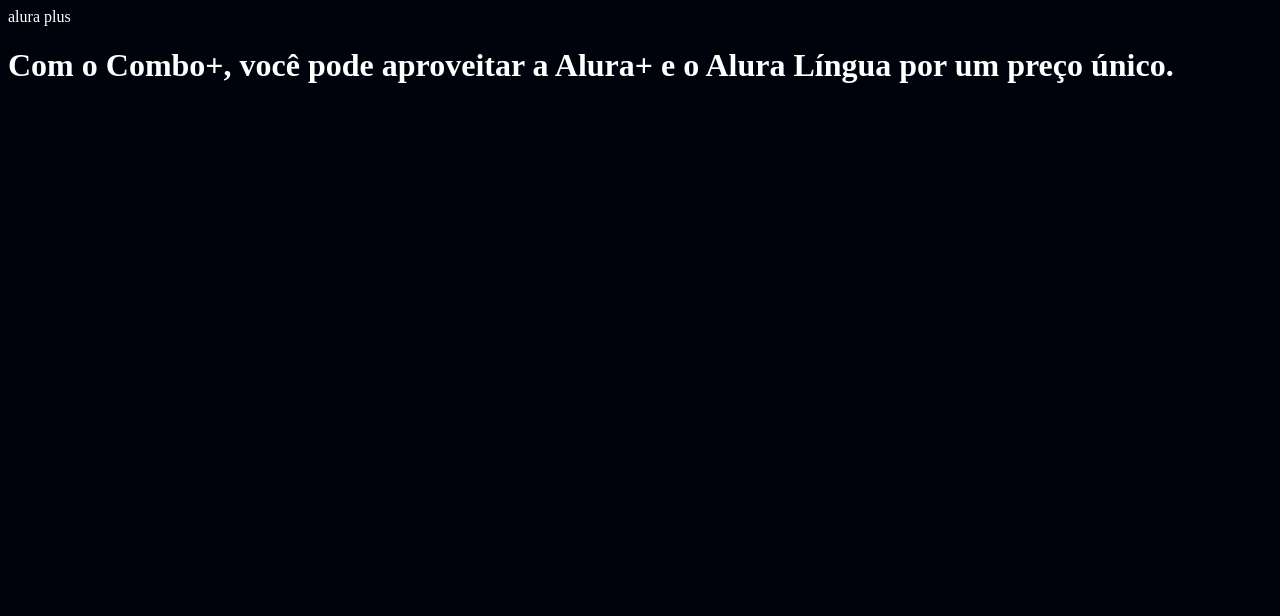
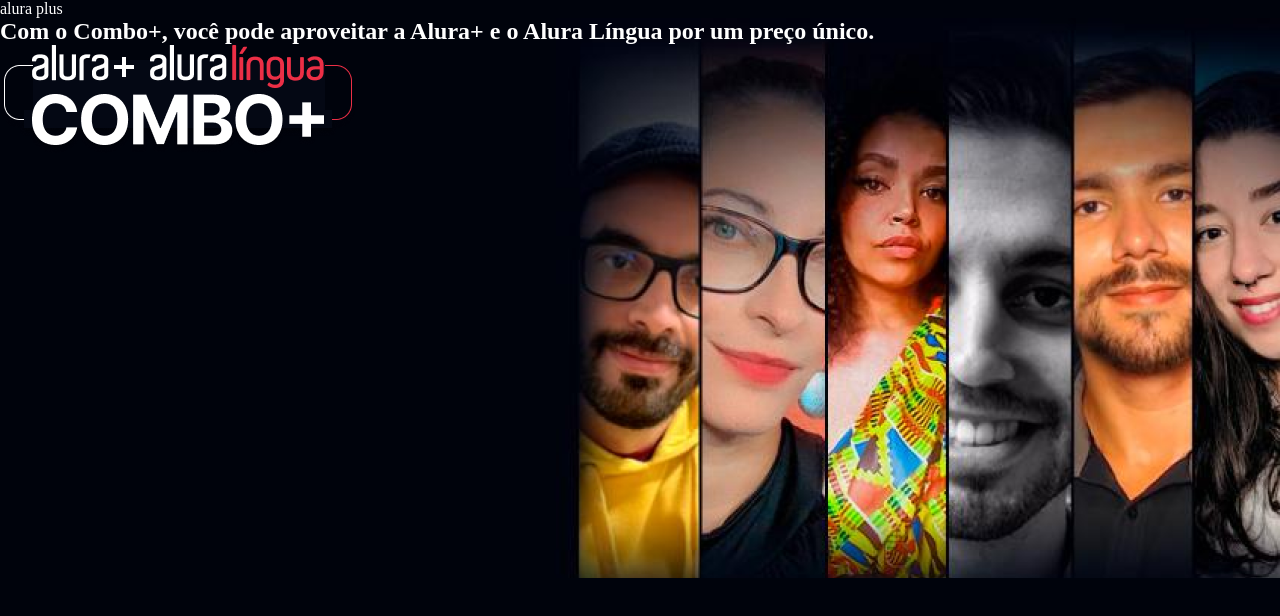
Before and after one commit to jikooker/aluraplus, a plain HTML site: page index.html in a window 1280 px wide. Drawn offline with Linux system fonts and the light colour scheme.

Commit message:
Add files via upload

```diff
--- a/index.html
+++ b/index.html
@@ -9,6 +9,9 @@
 </head>
 
 <body>
+    <section class="container principal">
     <h1>Com o Combo+, você pode aproveitar a Alura+ e o Alura Língua por um preço único.</h1>
+    <img src="Combo.jpeg" alt="o combo+ é a junção do alura+ e o alura lingua">
+</section>
 </body>
 </html>
--- a/styles.css
+++ b/styles.css
@@ -8,3 +8,16 @@
     background-color: var(--cor-de-fundo);
     color: var(--branco-principal);
 }
+
+* {
+    margin: 0;
+    padding: 0;
+}
+
+.principal {
+    background-image: url("Background.jpeg")
+}
+
+.container {
+    height: 70vh;
+}
```
Also changed, not shown: Background.jpeg (added), Combo.jpeg (added).
